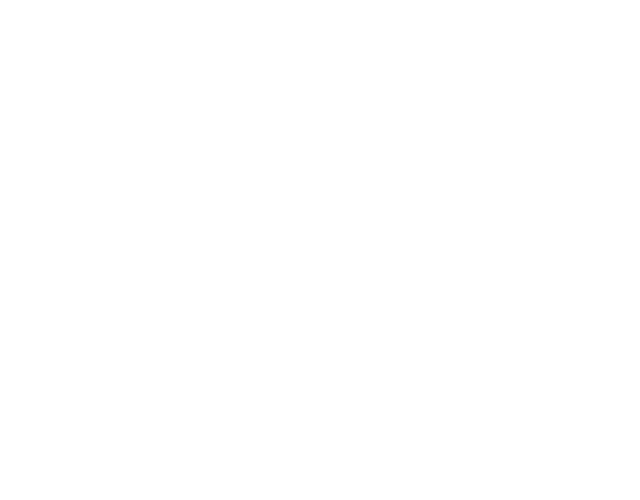
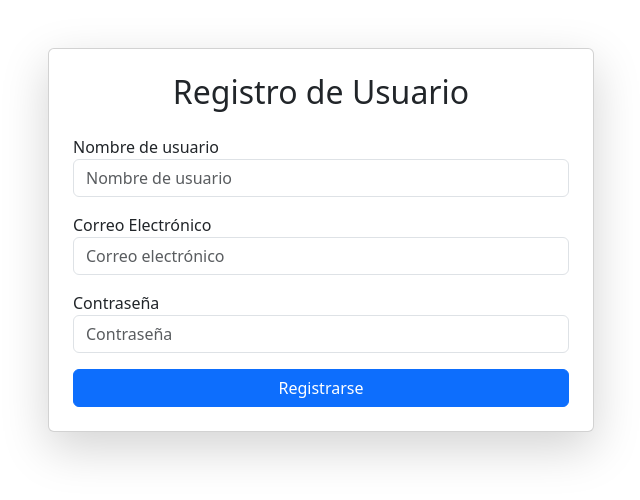
Before and after one commit to DouglasAC/blog-app-react-django, a React (Vite) app in the folder blog_frontend/: page /register in a window 1280 px wide. Before the commit this address had no page. Shown: the top 500 px of the page, without its empty margins (319-959 px from the left). Built offline with nearby package versions, Linux system fonts and the light colour scheme.

Commit message:
Add user registration page and update API views to allow unauthenticated access

```diff
--- a/blog_frontend/src/App.jsx
+++ b/blog_frontend/src/App.jsx
@@ -3,6 +3,7 @@ import { BrowserRouter as Router, Route, Routes } from "react-router-dom";
 import Home from "./pages/Home";
 import PostList from "./pages/PostList";
 import PostDetail from "./pages/PostDetail";
+import Register from "./pages/Register";
 
 const App = () => {
   return (
@@ -11,6 +12,7 @@ const App = () => {
         <Route path="/" element={<Home />} />
         <Route path="/posts" element={<PostList />} />
         <Route path="/posts/:id" element={<PostDetail />} />
+        <Route path="/register" element={<Register />} />
       </Routes>
     </Router>
   );
--- /dev/null
+++ b/blog_frontend/src/pages/Register.jsx
@@ -0,0 +1,54 @@
+import React, { useState } from "react";
+import axios from "axios";
+
+const Register = () => {
+    const [formData, setFormData] = useState({ username: "", email: "", password: "" });
+    const [message, setMessage] = useState("");
+
+    const handleChange = (e) => {
+        setFormData({ ...formData, [e.target.name]: e.target.value });
+    };
+
+    const handleSubmit = async (e) => {
+        e.preventDefault();
+        try {
+            console.log(formData);
+            const response = await axios.post("http://localhost:8000/api/register/", formData);
+            setMessage("Usuario registrado con éxito. Ahora puedes iniciar sesión.");
+        } catch (error) {
+            setMessage("Error al registrar el usuario.");
+        }
+    };
+
+    return (
+        <div className="container mt-5">
+            <div className="row justify-content-center">
+                <div className="col-md-6">
+                    <div className="card shadow-lg p-4">
+                        <h2 className="text-center mb-4">Registro de Usuario</h2>
+                        {message && <div className={`alert ${message.includes("éxito") ? "alert-success" : "alert-danger"}`}>{message}</div>}
+                        <form onSubmit={handleSubmit}>
+                            <div className="form-group mb-3">
+                                <label htmlFor="username">Nombre de usuario</label>
+                                <input type="text" className="form-control" name="username" placeholder="Nombre de usuario" onChange={handleChange} />
+                            </div>
+                            <div className="form-group mb-3">
+                                <label htmlFor="email">Correo Electrónico</label>
+                                <input type="email" className="form-control" name="email" placeholder="Correo electrónico" onChange={handleChange} />
+                            </div>
+                            <div className="form-group mb-3">
+                                <label htmlFor="password">Contraseña</label>
+                                <input type="password" className="form-control" name="password" placeholder="Contraseña" onChange={handleChange} />
+                            </div>
+
+                            <button type="submit" className="btn btn-primary w-100">Registrarse</button>
+                        </form>
+
+                    </div>
+                </div>
+            </div>
+        </div>
+    );
+};
+
+export default Register;
```
Also changed, not shown: 1 other file (tests, documents, lock files or other folders).
